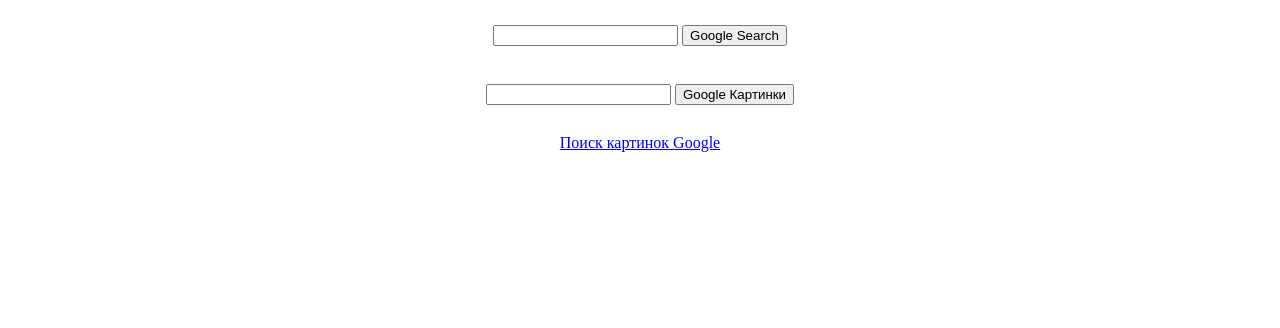
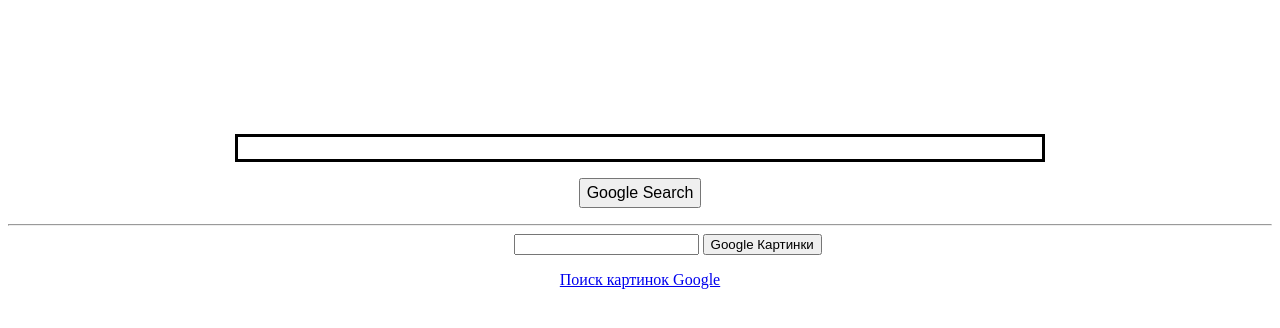
Before and after one commit to GeorgiiKlimenko/My-project, a plain HTML site: page index.html in a window 1280 px wide. Drawn offline with Linux system fonts and the light colour scheme.

Commit message:
Отцентровал строку поиска
Отцентровал строку поиска. Добавил рамку к полю формы. Добавил ID к элементам формы для CSS.

```diff
--- a/index.html
+++ b/index.html
@@ -8,12 +8,14 @@
     <link rel="stylesheet" href="style.css">
 </head>
 <body>
-    <form action="https://google.com/search">
-        <input type="text" name="q">
-        <input type="submit" value="Google Search">
+
+    <form class="f1" action="https://google.com/search">
+        <input type="text" name="q" id="q">
+        <p><input type="submit" value="Google Search" id="search"></p>
     </form>
+    <hr>
 
-    <form action="https://www.google.com/imghp">
+    <form class="f2" action="https://www.google.com/imghp">
         <input type="text" name="q">
         <input type="submit" value="Google Картинки">
     </form>
--- a/style.css
+++ b/style.css
@@ -1,8 +1,29 @@
-form { text-align: center;
-    margin: 1%;
+/*form {
+    text-align: center;
+    border: 3px solid red;
+    /*padding: left 10px;*/
+    /*margin: 1%;
     padding: 1%;
+    width: 500px
 
+}*/
+#q{
+    width: 800px;
+    height: 20px;
+    border: 3px solid;
 }
+#search{
+    height: 30px;
+    font-size: medium;
+    }
+.f1{
+    text-align: center;
+    padding-top: 10%;
+    }
+.f2{
+    padding-left: 40%;
+}
+
 .gimg {
     text-align: center;
 }
```
